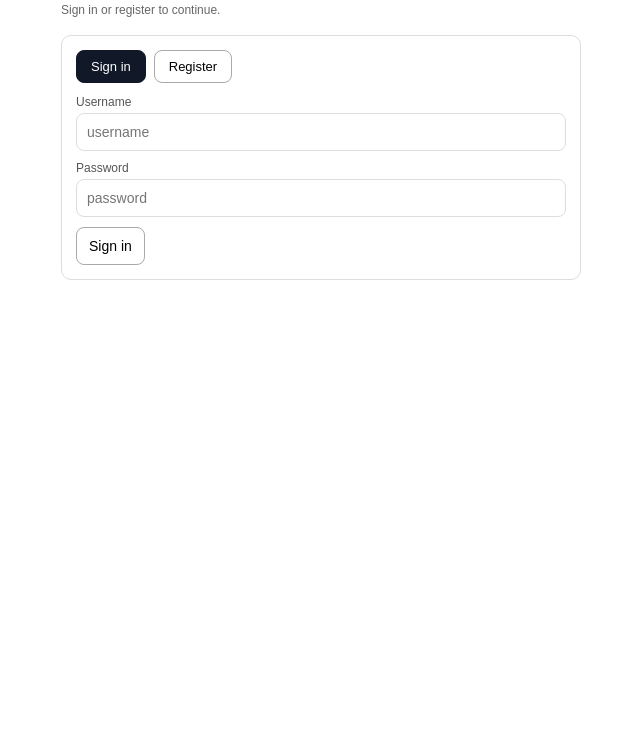
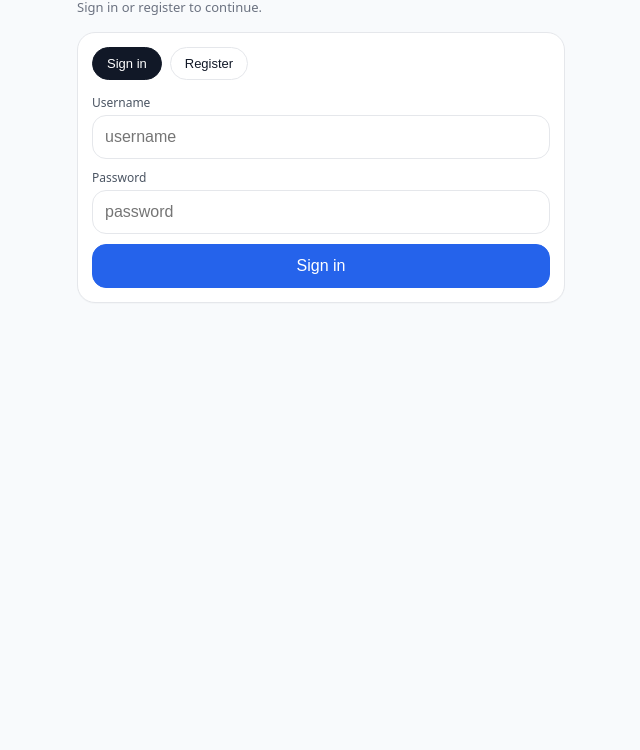
Before and after one commit to AmyEasson/Slainte-Smart-Dispenser, a website: page app/assets/html/index.html in a window 1280 px wide. Shown: the part 50-800 px from the top of the page, without its empty margins (319-959 px from the left). Drawn offline with Linux system fonts and the light colour scheme.

Commit message:
changing index page css to match schedule and intake

```diff
--- a/app/assets/html/index.html
+++ b/app/assets/html/index.html
@@ -5,67 +5,105 @@
     <meta name="viewport" content="width=device-width, initial-scale=1" />
     <title>Mobile App (Mock)</title>
     <style>
-        body {
-            font-family: Arial, sans-serif;
+        :root{
+            --bg:#f8fafc;
+            --panel:#ffffff;
+            --text:#111827;
+            --muted:#6b7280;
+            --border:#e5e7eb;
+            --primary:#2563eb;
+            --danger:#b42318;
+            --ok:#047857;
+        }
+
+        *{ box-sizing:border-box; }
+        body{
+            margin:0;
+            background:var(--bg);
+            color:var(--text);
+            font-family: system-ui, -apple-system, Segoe UI, Roboto, Helvetica, Arial;
             padding: 16px;
             max-width: 520px;
             margin: 0 auto;
         }
-        h2 { margin: 0 0 8px; }
-        .muted { color: #666; font-size: 12px; line-height: 1.4; margin-bottom: 16px; }
 
-        .card {
-            border: 1px solid #ddd;
-            border-radius: 10px;
+        h2{ margin: 0 0 8px; font-size: 18px; font-weight: 900; }
+
+        .muted{ color: var(--muted); font-size: 13px; line-height: 1.4; margin-bottom: 16px; }
+        .err{ color: var(--danger); font-size: 13px; margin-top: 6px; }
+        .ok{ color: var(--ok); font-size: 13px; margin-top: 6px; }
+
+        .card{
+            background: var(--panel);
+            border: 1px solid var(--border);
+            border-radius: 18px;
             padding: 14px;
             margin: 12px 0;
+            box-shadow: 0 1px 0 rgba(0,0,0,0.02);
         }
-        .title { font-weight: 700; margin-bottom: 6px; }
-        .desc { color: #555; font-size: 12px; margin-bottom: 10px; }
 
-        a.btn {
+        .title{ font-weight: 900; font-size: 15px; margin-bottom: 4px; }
+        .desc{ color: var(--muted); font-size: 13px; margin-bottom: 10px; }
+
+        label{ display: block; font-size: 12px; color: #4b5563; margin-bottom: 4px; }
+
+        input{
+            width: 100%;
+            padding: 12px;
+            border: 1px solid var(--border);
+            border-radius: 14px;
+            font-size: 16px;
+            margin-bottom: 10px;
+            background: #fff;
+            color: var(--text);
+        }
+
+        button, a.btn{
             display: inline-block;
             padding: 10px 12px;
-            border: 1px solid #aaa;
-            border-radius: 8px;
-            text-decoration: none;
-            color: #000;
-        }
-        a.btn:hover { background: #f3f3f3; }
-
-        input {
-            width: 100%;
-            padding: 10px;
-            border: 1px solid #ddd;
-            border-radius: 8px;
-            font-size: 14px;
-            margin-bottom: 10px;
-            box-sizing: border-box;
-        }
-        button.btn {
-            padding: 10px 12px;
-            border: 1px solid #aaa;
-            border-radius: 8px;
+            border: 1px solid var(--border);
+            border-radius: 14px;
             background: #fff;
             cursor: pointer;
             font-size: 14px;
+            color: var(--text);
+            text-decoration: none;
+            user-select: none;
+            -webkit-tap-highlight-color: transparent;
         }
-        button.btn:hover { background: #f3f3f3; }
-        .err { color: #b42318; font-size: 12px; margin-top: 6px; }
-        .ok { color: #047857; font-size: 12px; margin-top: 6px; }
-        label { display: block; font-size: 12px; color: #555; margin-bottom: 4px; }
-        .signout { float: right; font-size: 12px; color: #666; cursor: pointer; background: none; border: none; padding: 0; text-decoration: underline; }
 
-        .tabs { display: flex; gap: 8px; margin-bottom: 12px; }
-        .tab {
+        button#authBtn{
+            width: 100%;
+            border-radius: 14px;
+            padding: 12px;
+            font-size: 16px;
+            background: var(--primary);
+            color: #fff;
+            border-color: var(--primary);
+        }
+
+        .signout{
+            float: right;
+            font-size: 12px;
+            color: var(--muted);
+            cursor: pointer;
+            background: none;
+            border: none;
+            padding: 0;
+            text-decoration: underline;
+        }
+
+        .tabs{ display: flex; gap: 8px; margin-bottom: 14px; }
+        .tab{
             padding: 8px 14px;
-            border: 1px solid #aaa;
-            border-radius: 8px;
+            border: 1px solid var(--border);
+            border-radius: 999px;
             background: #fff;
             cursor: pointer;
             font-size: 13px;
+            color: var(--text);
         }
-        .tab.active { background: #111827; color: #fff; border-color: #111827; }
+        .tab.active{ background: var(--text); color: #fff; border-color: var(--text); }
     </style>
 </head>
 <body>
@@ -86,7 +124,7 @@
         <label>Password</label>
         <input id="authPass" type="password" placeholder="password" autocomplete="current-password" />
 
-        <button class="btn" id="authBtn">Sign in</button>
+        <button id="authBtn">Sign in</button>
         <div id="authMsg" style="display:none;"></div>
     </div>
 </div>
```
